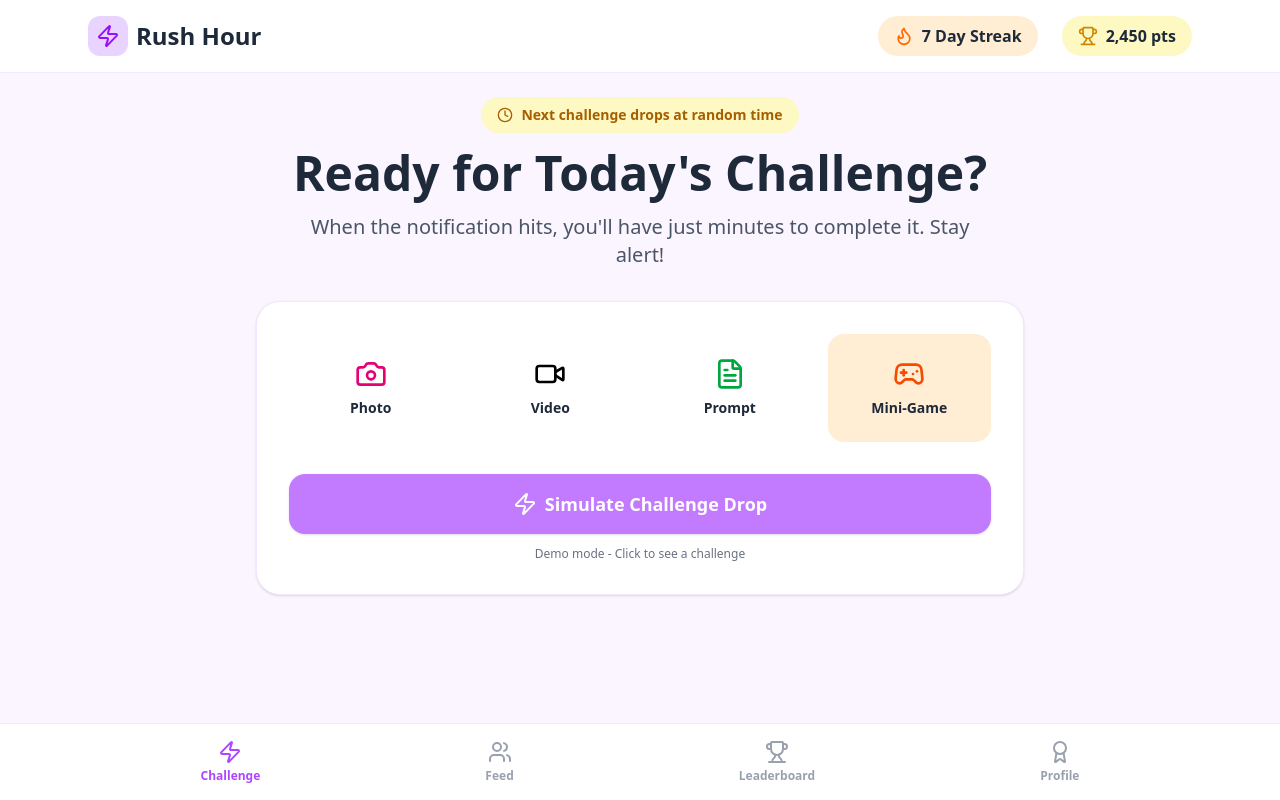
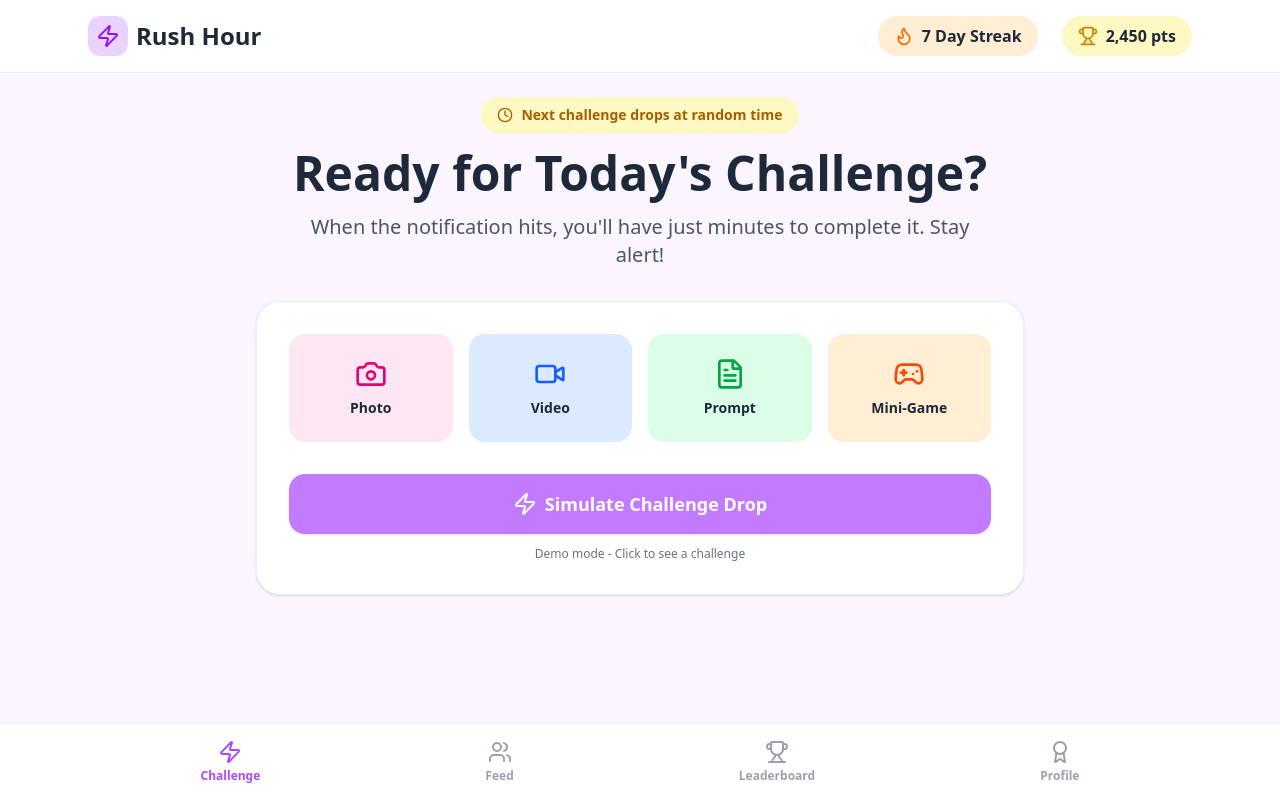
Before and after one commit to Oasis-NEU/f25-group-18, a React (Vite) app: page / in a window 1280 px wide. Built offline with nearby package versions, Linux system fonts and the light colour scheme.

Commit message:
fixed bg colors

```diff
--- a/src/App.jsx
+++ b/src/App.jsx
@@ -64,11 +64,29 @@ const ChallengeTypes = () => {
     { icon: Gamepad2, label: 'Mini-Game', color: 'orange' }
   ];
 
+  // map all color variants you need
+  const bgColors = {
+    pink: 'bg-pink-100',
+    blue: 'bg-blue-100',
+    green: 'bg-green-100',
+    orange: 'bg-orange-100',
+  };
+
+  const textColors = {
+    pink: 'text-pink-600',
+    blue: 'text-blue-600',
+    green: 'text-green-600',
+    orange: 'text-orange-600',
+  };
+
   return (
     <div className="grid grid-cols-2 md:grid-cols-4 gap-4">
       {types.map(({ icon: Icon, label, color }) => (
-        <div key={label} className={`bg-${color}-100 rounded-2xl p-6 text-center`}>
-          <Icon className={`w-8 h-8 mx-auto mb-2 text-${color}-600`} />
+        <div
+          key={label}
+          className={`${bgColors[color]} rounded-2xl p-6 text-center`}
+        >
+          <Icon className={`w-8 h-8 mx-auto mb-2 ${textColors[color]}`} />
           <div className="text-sm font-semibold text-gray-800">{label}</div>
         </div>
       ))}
```
